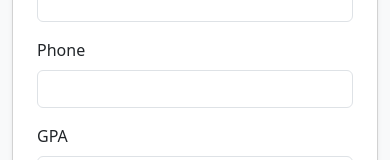
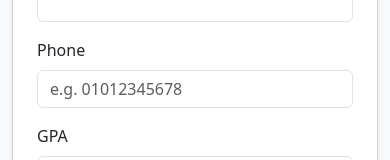
Before and after one commit to walaa-khafagy/student-management-system, an Angular app: page /add-student in a window 390 px wide. Shown: the part 591-751 px from the top of the page. Built offline with nearby package versions, Linux system fonts and the light colour scheme.

Commit message:
feat: add phone number validation (11 digits, numeric only)

```diff
--- a/src/app/components/add-student/add-student.component.html
+++ b/src/app/components/add-student/add-student.component.html
@@ -52,8 +52,11 @@
                 <div class="mb-3">
                     <label class="form-label" for="phone">Phone</label>
                     <input id="phone" name="phone" type="tel" class="form-control"
-                        [class.is-invalid]="submitted && !phone.trim()" [(ngModel)]="phone" required />
-                    <div class="invalid-feedback" *ngIf="submitted && !phone.trim()">Phone is required.</div>
+                        [class.is-invalid]="submitted && !isPhoneValid()" [(ngModel)]="phone" required maxlength="11"
+                        placeholder="e.g. 01012345678" />
+                    <div class="invalid-feedback" *ngIf="submitted && !isPhoneValid()">
+                        Phone number must consist of numbers only and contain exactly 11 digits.
+                    </div>
                 </div>
 
                 <div class="mb-4">
--- a/src/app/components/add-student/add-student.component.ts
+++ b/src/app/components/add-student/add-student.component.ts
@@ -22,6 +22,7 @@ export class AddStudentComponent {
   level: number | null = null;
   enrollmentDate = '';
   isActive = true;
+  private readonly phonePattern = /^\d{11}$/;
 
   submitted = false;
 
@@ -29,6 +30,10 @@ export class AddStudentComponent {
     private readonly studentsService: StudentsService,
     private readonly router: Router,
   ) {}
+
+  isPhoneValid(): boolean {
+    return this.phonePattern.test(this.phone.trim());
+  }
 
   onSubmit(): void {
     this.submitted = true;
@@ -39,7 +44,7 @@ export class AddStudentComponent {
       this.age < 1 ||
       !this.department.trim() ||
       !this.email.trim() ||
-      !this.phone.trim() ||
+      !this.isPhoneValid() ||
       this.GPA === null ||
       this.GPA < 0 ||
       this.GPA > 4
```
